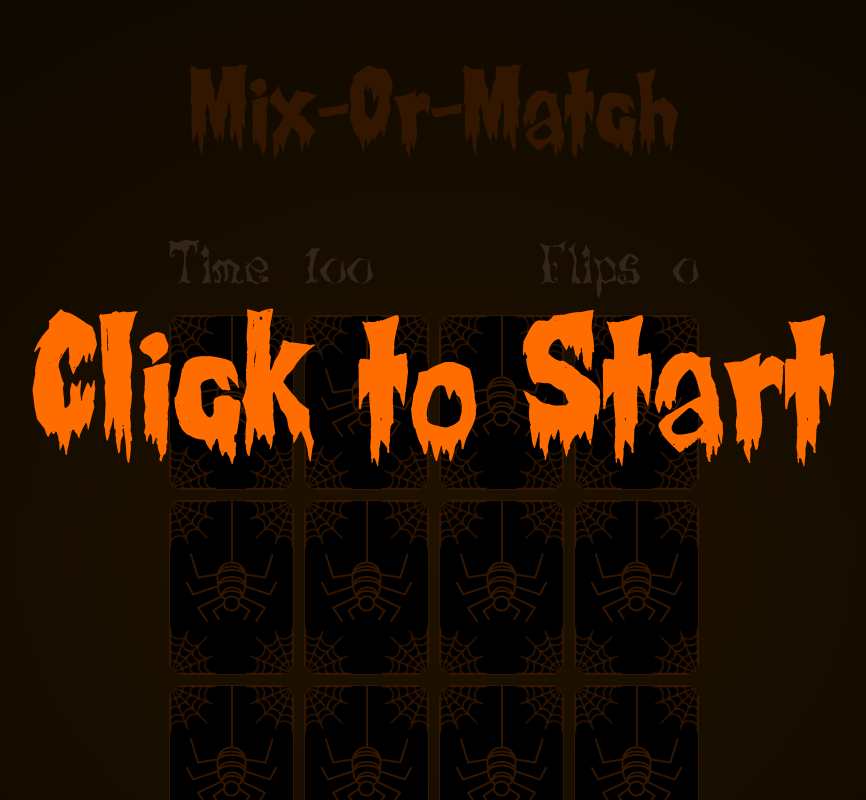
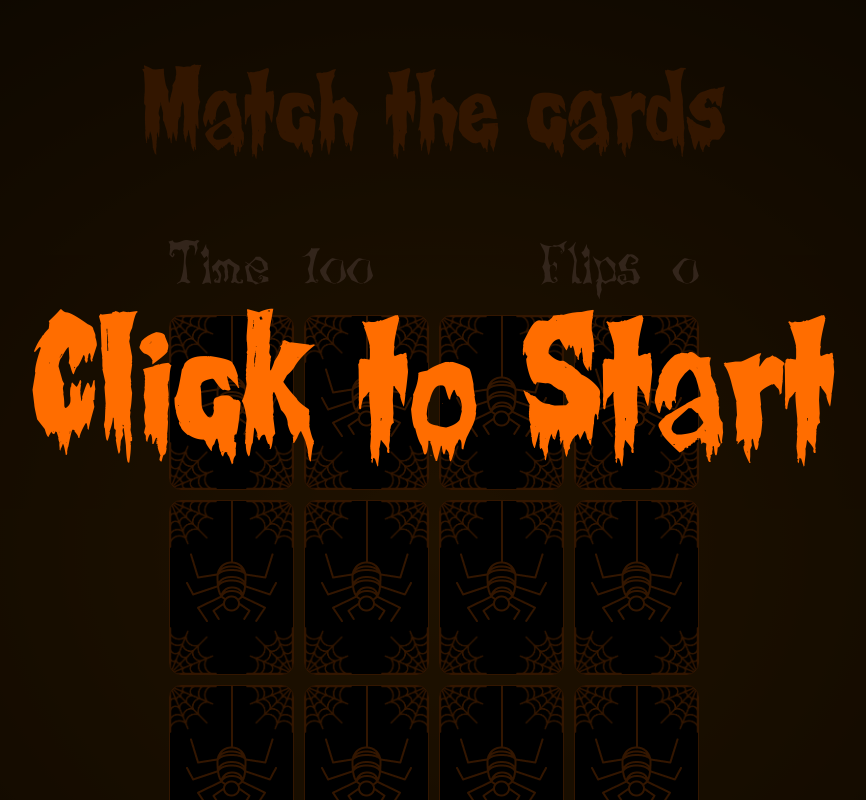
Before and after one commit to ALEKSEY0305/halloween-game, a plain HTML site: page index.html in a window 1280 px wide. Shown: the top 800 px of the page, without its empty margins (206-1072 px from the left). Drawn offline with Linux system fonts and the light colour scheme; files whose address does not match are found by name.

Commit message:
renaming

```diff
--- a/index.html
+++ b/index.html
@@ -7,11 +7,11 @@
     <meta name="viewport" content="width=device-width, initial-scale=1.0">
     <link rel="stylesheet" href="style.css">
     <script src="script.js" async></script>
-    <title>Mix-Or-Match</title>
+    <title>Matching cards</title>
 </head>
 
 <body>
-    <h1 class="page-title">Mix-Or-Match</h1>
+    <h1 class="page-title">Match the cards</h1>
     <div class="overlay-text visible">
         Click to Start
     </div>
```
